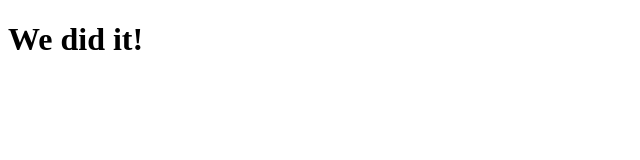
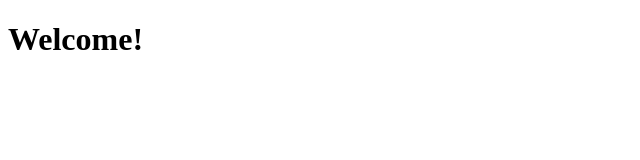
Before and after one commit to amilevich/1203PegaBatch, a plain HTML site: page Steven_Karan_Code/src/main/webapp/html/index.html in a window 1280 px wide. Shown: the full height of the page, 0-640 px from the left. Drawn offline with Linux system fonts and the light colour scheme.

Commit message:
index update

```diff
--- a/Steven_Karan_Code/src/main/webapp/html/index.html
+++ b/Steven_Karan_Code/src/main/webapp/html/index.html
@@ -4,7 +4,10 @@
 	<title>Home</title>
 </head>
 <body>
-	<h1>We did it!</h1>
+
+	<div id="welcome">
+		<h1>Welcome!</h1>
+	</div>
 
 </body>
 </html>
```
